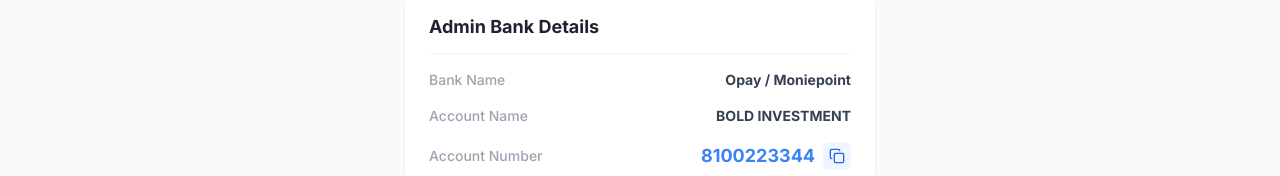
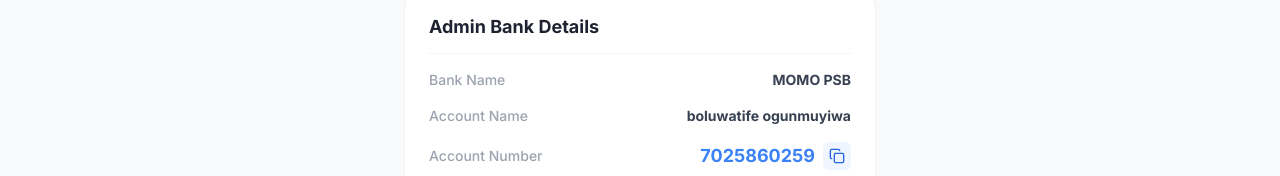
Before and after one commit to Afacehacker/BIGGESTLOGS, a React (Vite) app in the folder client/: page /wallet in a window 1280 px wide. Shown: the part 356-532 px from the top of the page. Built offline with nearby package versions, Linux system fonts and the light colour scheme; no server answers; sample sign-in values are in the browser's storage.

Commit message:
chore(wallet): update admin bank details to MOMO PSB

```diff
--- a/client/src/pages/Wallet.jsx
+++ b/client/src/pages/Wallet.jsx
@@ -16,9 +16,9 @@
 
     // Hardcoded Admin Details
     const adminBank = {
-        bankName: 'Opay / Moniepoint',
-        accountName: 'BOLD INVESTMENT',
-        accountNumber: '8100223344'
+        bankName: 'MOMO PSB',
+        accountName: 'boluwatife ogunmuyiwa',
+        accountNumber: '7025860259'
     };
 
     const fetchTransactions = async () => {
```
